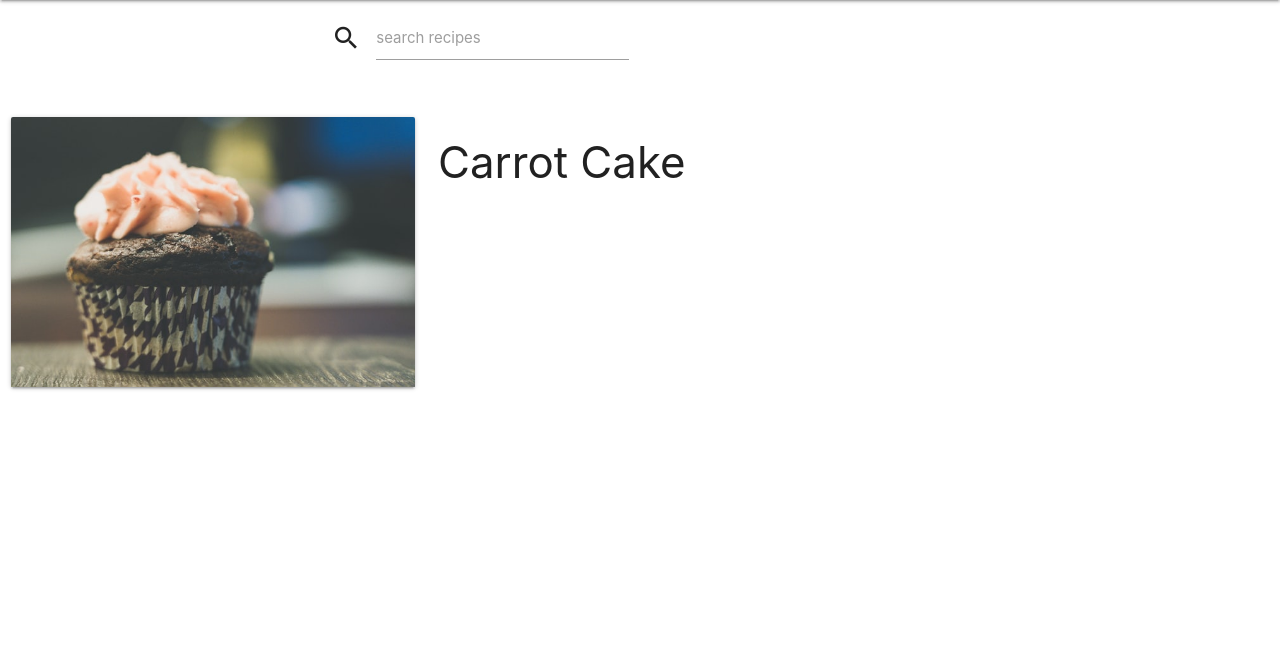
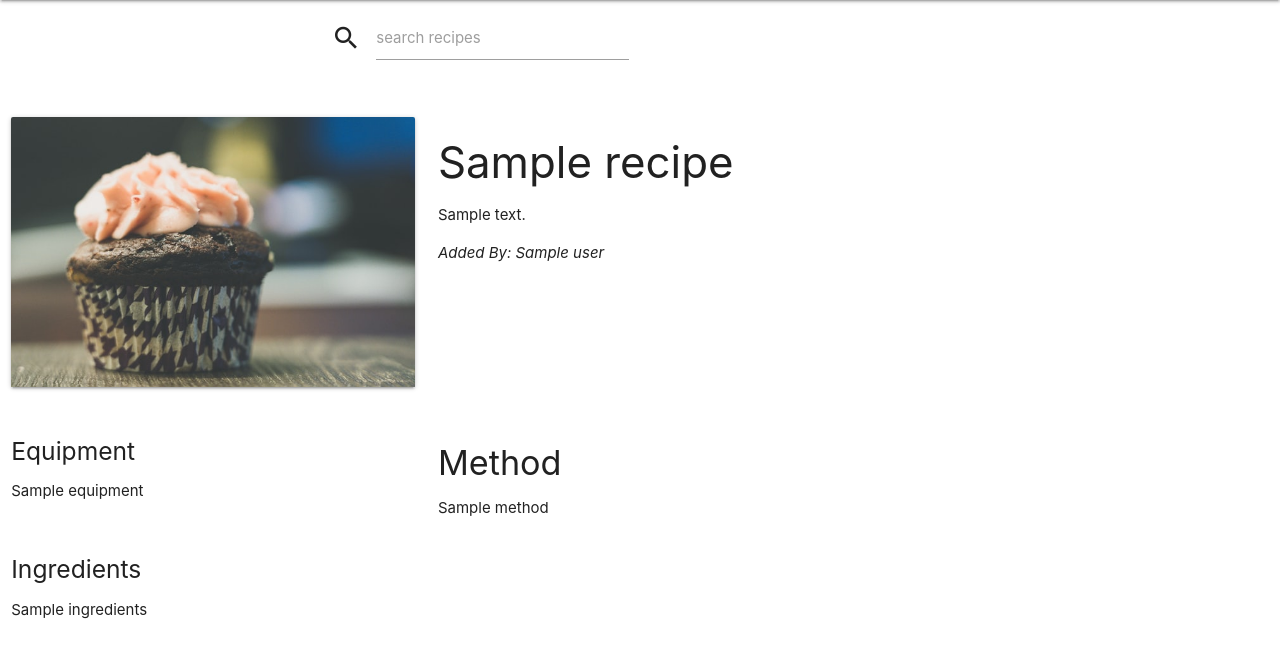
Before and after one commit to sophie-apples/cakelicious, a Flask app: page /recipe_display in a window 1280 px wide. Shown: the part 64-722 px from the top of the page. Run offline with Flask 2, Linux system fonts and the light colour scheme; a database or web service that is not in the repository returns one stand-in record (values such as "Sample title"); some libraries are stand-ins or nearby versions.

Commit message:
displaying full  recipe in recipe page

```diff
--- a/templates/recipe.html
+++ b/templates/recipe.html
@@ -2,7 +2,9 @@
 {% extends "base.html" %}
 {% block content %}
 
+{% for recipes in recipes %}
     <div class="row">
+        <!-- user cake image-->
         <div class="col s4">
             <div class="card">
                 <div class="card-image">
@@ -10,10 +12,25 @@
                 </div>
             </div>
         </div>
+        <!-- user cake title -->
         <div class="col s8">
-        <h3>Carrot Cake</h3>
+            <h3>{{ recipes.recipe_name}}</h3>
+            <p>{{ recipes.recipe_description }}</p>
+            <em>Added By: {{recipes.user}}</em>
         </div>
-
     </div>
-
+    <div class="row">
+        <div class="col s4">
+            <h5>Equipment</h5>
+            <p>{{ recipes.equipment }}</p>
+            <br>
+            <h5>Ingredients</h5>
+            <p>{{ recipes.ingredients }}</p>
+        </div>
+        <div class="col s8">
+            <h4>Method</h4>
+            <p>{{ recipes.method }}</p>
+        </div>
+    </div>
+    {% endfor %}
 {% endblock %}
```
Lines whose indentation alone changed are shown as unchanged.
